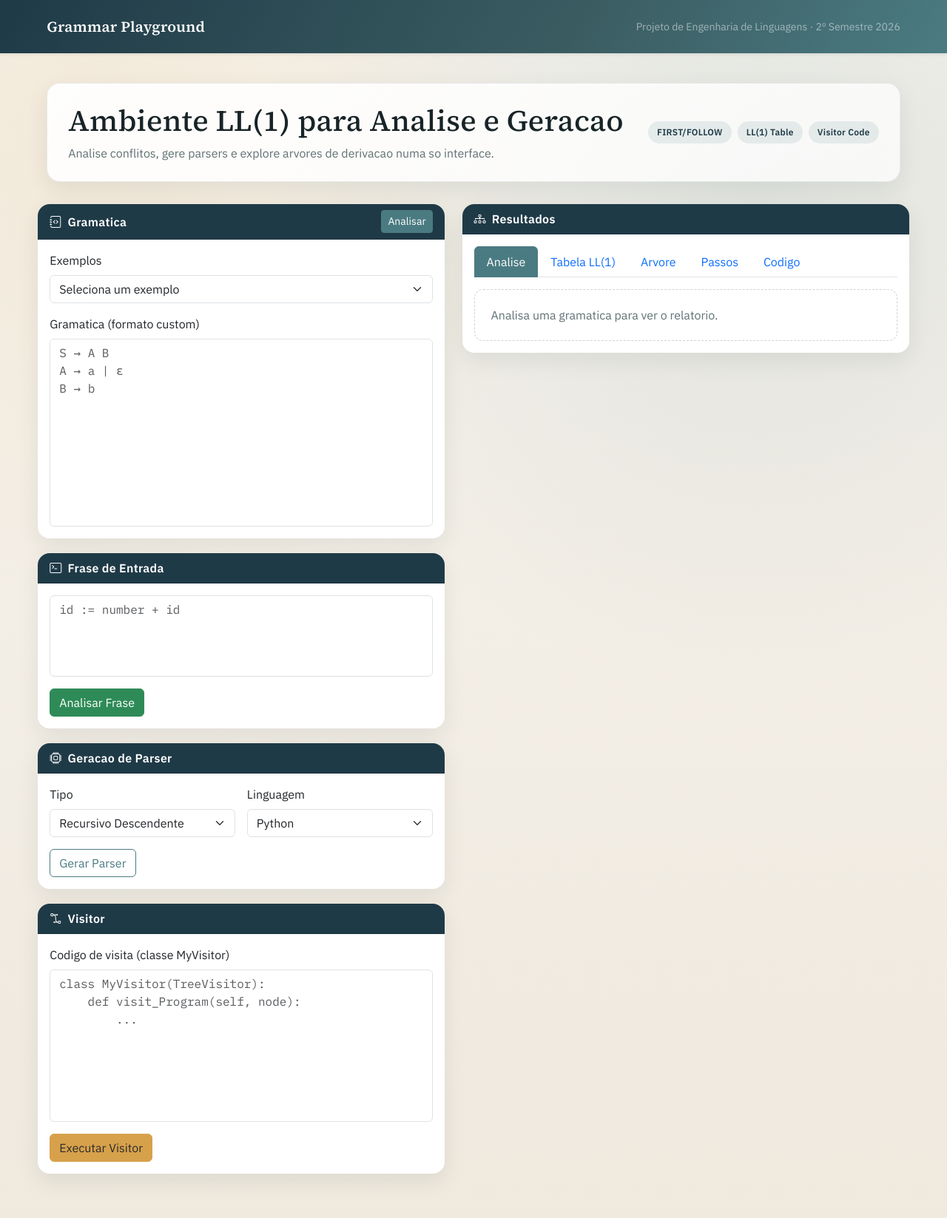
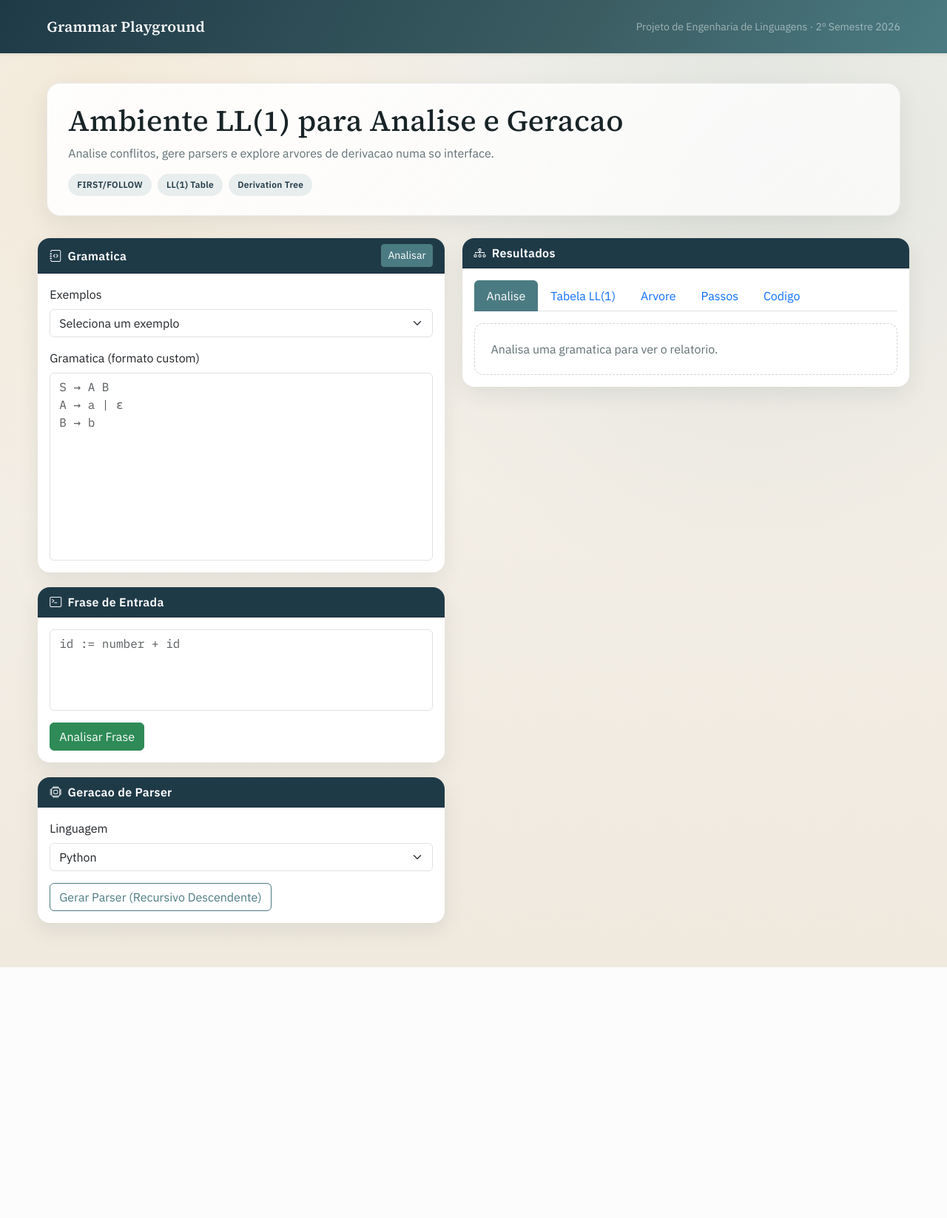
Before and after one commit to Goncaloefm11/Projeto-engLinguagem, a Flask app: page / in a window 1280 px wide. Shown: the whole page at 74% size. After the commit the page ends 1308 px from the top, so only its background shows below. Run offline with Flask 2, Linux system fonts and the light colour scheme; some libraries are stand-ins or nearby versions.

Commit message:
Fase 1 - mostrar aula

```diff
--- a/core/__init__.py
+++ b/core/__init__.py
@@ -18,7 +18,7 @@
 )
 from .parser_generator import (
     RecursiveDescentGenerator,
-    TableDrivenGenerator
+    # TableDrivenGenerator  # Removido da API pública
 )
 from .derivation_tree import (
     TreeNode,
@@ -47,7 +47,7 @@
     'LL1Table',
     'Conflict',
     'RecursiveDescentGenerator',
-    'TableDrivenGenerator',
+    # 'TableDrivenGenerator',  # Removido da API pública
     'TreeNode',
     'Token',
     'DerivationTreeBuilder',
--- a/web/app.py
+++ b/web/app.py
@@ -8,10 +8,8 @@
 
 from core.grammar import Grammar, GrammarParser
 from core.ll1_analyzer import LL1Analyzer
-from core.parser_generator import RecursiveDescentGenerator, TableDrivenGenerator
+from core.parser_generator import RecursiveDescentGenerator
 from core.derivation_tree import DerivationTreeBuilder, build_derivation_tree
-from core.visitor import TreeVisitor
-import traceback
 
 
 app = Flask(__name__)
@@ -89,7 +87,6 @@
     """Generate parser code from grammar"""
     data = request.get_json()
     grammar_text = data.get('grammar', '')
-    parser_type = data.get('type', 'recursive')  # 'recursive' or 'table'
     language = data.get('language', 'python')
 
     if not grammar_text.strip():
@@ -126,17 +123,13 @@
                 ]
             })
 
-        if parser_type == 'recursive':
-            generator = RecursiveDescentGenerator(grammar, analyzer)
-        else:
-            generator = TableDrivenGenerator(grammar, analyzer)
-
+        generator = RecursiveDescentGenerator(grammar, analyzer)
         code = generator.generate(language)
 
         return jsonify({
             'success': True,
             'code': code,
-            'type': parser_type,
+            'type': 'recursive',
             'language': language
         })
 
@@ -208,59 +201,5 @@
             'errors': [str(e)]
         })
 
-@app.route('/execute-visitor', methods=['POST'])
-def execute_visitor():
-    """Gera a árvore e aplica o código de visita introduzido pelo utilizador"""
-    data = request.get_json()
-    grammar_text = data.get('grammar', '')
-    input_text = data.get('input', '')
-    visitor_code = data.get('visitor_code', '')
-
-    if not visitor_code.strip():
-        return jsonify({'success': False, 'error': 'Nenhum código de visita fornecido.'})
-
-    try:
-        # 1. Gerar a árvore primeiro (reutilizando a tua função existente)
-        parse_result = build_derivation_tree(grammar_text, input_text)
-
-        if not parse_result.get('success'):
-            return jsonify({'success': False, 'error': 'Erro ao gerar a árvore.', 'details': parse_result.get('errors')})
-
-        # Precisamos da árvore real (objetos Python) e não do dict JSON retornado pela build_derivation_tree.
-        # Por isso, refazemos o parse interno rapidamente para ter os objetos:
-        grammar = GrammarParser.parse(grammar_text)
-        from core.lark_parser import LarkTreeBuilder
-        builder = LarkTreeBuilder(grammar)
-        tree_root, _ = builder.parse(input_text)
-
-        # 2. Preparar o ambiente seguro (sandbox básica) para o exec()
-        local_env = {}
-        global_env = {'TreeVisitor': TreeVisitor} # Dá acesso apenas à classe base
-
-        # 3. Executar o código do utilizador
-        # O utilizador DEVE definir uma classe chamada 'MyVisitor' que herda de TreeVisitor
-        exec(visitor_code, global_env, local_env)
-
-        if 'MyVisitor' not in local_env:
-            return jsonify({'success': False, 'error': 'O teu código deve conter uma classe chamada "MyVisitor".'})
-
-        # 4. Instanciar e visitar a árvore
-        visitor_instance = local_env['MyVisitor']()
-        generated_code = visitor_instance.visit(tree_root)
-
-        return jsonify({
-            'success': True,
-            'generated_code': generated_code
-        })
-
-    except Exception as e:
-        # Apanha erros de sintaxe no código do utilizador
-        error_trace = traceback.format_exc()
-        return jsonify({
-            'success': False,
-            'error': f'Erro na execução do Visitor: {str(e)}',
-            'traceback': error_trace
-        })
-
 if __name__ == '__main__':
     app.run(debug=True, host='0.0.0.0', port=5000)
--- a/web/static/css/style.css
+++ b/web/static/css/style.css
@@ -58,7 +58,7 @@
 .btn-outline-primary:hover { background-color: var(--secondary-color); border-color: var(--secondary-color); }
 .btn-warning { background-color: var(--accent-color); border-color: var(--accent-color); color: #2c2c2c; }
 
-.grammar-input, #inputPhrase, #visitorCode {
+.grammar-input, #inputPhrase {
     font-family: 'IBM Plex Mono', ui-monospace, monospace;
     height: auto !important;
     min-height: 200px;
--- a/web/static/js/script.js
+++ b/web/static/js/script.js
@@ -23,7 +23,7 @@
     autoResize();
 
     // Redimensionar enquanto o utilizador digita
-    ['grammarInput', 'visitorCode', 'inputPhrase'].forEach(id => {
+    ['grammarInput', 'inputPhrase'].forEach(id => {
         const el = document.getElementById(id);
         if (el) {
             el.addEventListener('input', autoResize);
@@ -40,7 +40,7 @@
 
 // A função autoResize pode ficar fora, pois apenas é chamada após o DOM estar pronto
 function autoResize() {
-    const textareas = ['grammarInput', 'visitorCode', 'inputPhrase'];
+    const textareas = ['grammarInput', 'inputPhrase'];
     textareas.forEach(id => {
         const el = document.getElementById(id);
         if (el) {
@@ -296,7 +296,6 @@
 
 async function generateParser() {
     const grammar = document.getElementById('grammarInput').value;
-    const type = document.getElementById('parserType').value;
     const language = document.getElementById('parserLanguage').value;
 
     try {
@@ -305,7 +304,7 @@
             headers: {'Content-Type': 'application/json'},
             body: JSON.stringify({
                 grammar: grammar,
-                type: type,
+                type: 'recursive',
                 language: language
             })
         });
@@ -314,56 +313,6 @@
         displayCodeResult(data);
     } catch (error) {
         alert('Erro ao gerar: ' + error.message);
-    }
-}
-
-async function executeVisitor() {
-    const grammar = document.getElementById('grammarInput').value;
-    const input = document.getElementById('inputPhrase').value;
-    const visitorCode = document.getElementById('visitorCode').value;
-    const spinner = document.getElementById('visitorSpinner');
-
-    if (!input || !visitorCode) {
-        alert("Por favor, preenche a 'Frase de entrada' no separador Frase e o código no separador Visitor.");
-        return;
-    }
-
-    spinner.style.display = 'inline-block';
-
-    try {
-        const response = await fetch('/execute-visitor', {
-            method: 'POST',
-            headers: {'Content-Type': 'application/json'},
-            body: JSON.stringify({
-                grammar: grammar,
-                input: input,
-                visitor_code: visitorCode
-            })
-        });
-
-        const data = await response.json();
-        const container = document.getElementById('codeResult');
-
-        if (!data.success) {
-            container.innerHTML = `
-                <div class="alert alert-danger shadow-sm">
-                    <h6 class="fw-bold"><i class="bi bi-bug-fill me-2"></i>Erro na Execução do Código Python:</h6>
-                    <p>${data.error}</p>
-                    ${data.traceback ? `<pre style="font-size: 11px; background: #222; color: #f8333c; padding: 10px; border-radius: 5px; overflow-x: auto;">${data.traceback}</pre>` : ''}
-                </div>`;
-        } else {
-            container.innerHTML = `
-                <h6><i class="bi bi-file-earmark-code-fill me-2"></i>Resultado da Função de Visita:</h6>
-                <pre class="p-3 bg-dark text-light rounded border border-secondary">${escapeHtml(data.generated_code)}</pre>`;
-        }
-
-        const codeTab = document.querySelector('a[href="#codeTab"]');
-        new bootstrap.Tab(codeTab).show();
-
-    } catch (error) {
-        alert('Erro fatal ao executar a comunicação com o servidor: ' + error.message);
-    } finally {
-        spinner.style.display = 'none';
     }
 }
 
@@ -379,7 +328,7 @@
         container.innerHTML = `
             <h6 class="text-white mb-3">
                 <i class="bi bi-file-code me-2"></i>
-                Código Fonte Gerado (${data.type === 'recursive' ? 'Descendente Recursivo' : 'Dirigido por Tabela'}) - ${data.language}
+                Código Fonte Gerado (Descendente Recursivo) - ${data.language}
             </h6>
             <pre><code class="language-${data.language}">${escapeHtml(data.code)}</code></pre>
         `;
--- a/web/templates/index.html
+++ b/web/templates/index.html
@@ -29,7 +29,7 @@
                 <div class="hero-meta">
                     <div class="meta-pill">FIRST/FOLLOW</div>
                     <div class="meta-pill">LL(1) Table</div>
-                    <div class="meta-pill">Visitor Code</div>
+                    <div class="meta-pill">Derivation Tree</div>
                 </div>
             </div>
         </div>
@@ -80,14 +80,7 @@
                 </div>
                 <div class="card-body">
                     <div class="row g-3">
-                        <div class="col-md-6">
-                            <label for="parserType" class="form-label">Tipo</label>
-                            <select id="parserType" class="form-select">
-                                <option value="recursive">Recursivo Descendente</option>
-                                <option value="table">Dirigido por Tabela</option>
-                            </select>
-                        </div>
-                        <div class="col-md-6">
+                        <div class="col-md-12">
                             <label for="parserLanguage" class="form-label">Linguagem</label>
                             <select id="parserLanguage" class="form-select">
                                 <option value="python">Python</option>
@@ -96,21 +89,7 @@
                         </div>
                     </div>
                     <button class="btn btn-outline-primary mt-3" onclick="generateParser()">
-                        Gerar Parser
-                    </button>
-                </div>
-            </div>
-
-            <div class="card">
-                <div class="card-header">
-                    <i class="bi bi-bezier2 me-2"></i>Visitor
-                </div>
-                <div class="card-body">
-                    <label for="visitorCode" class="form-label">Codigo de visita (classe MyVisitor)</label>
-                    <textarea id="visitorCode" class="form-control" rows="8" placeholder="class MyVisitor(TreeVisitor):&#10;    def visit_Program(self, node):&#10;        ..."></textarea>
-                    <button class="btn btn-warning mt-3" onclick="executeVisitor()">
-                        <span id="visitorSpinner" class="spinner-border spinner-border-sm me-2" style="display:none"></span>
-                        Executar Visitor
+                        Gerar Parser (Recursivo Descendente)
                     </button>
                 </div>
             </div>
```
Also changed, not shown: test_phase1.py (+34 -111 lines), README.md.
